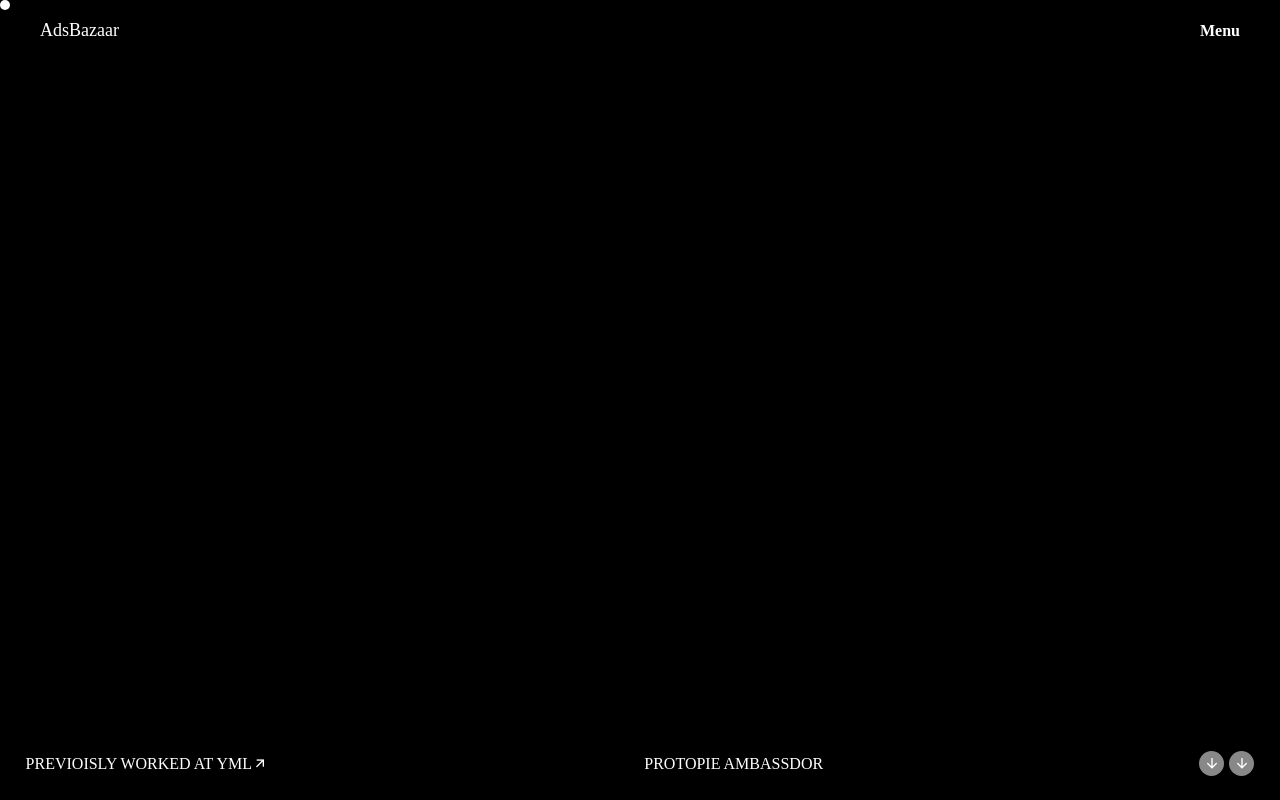
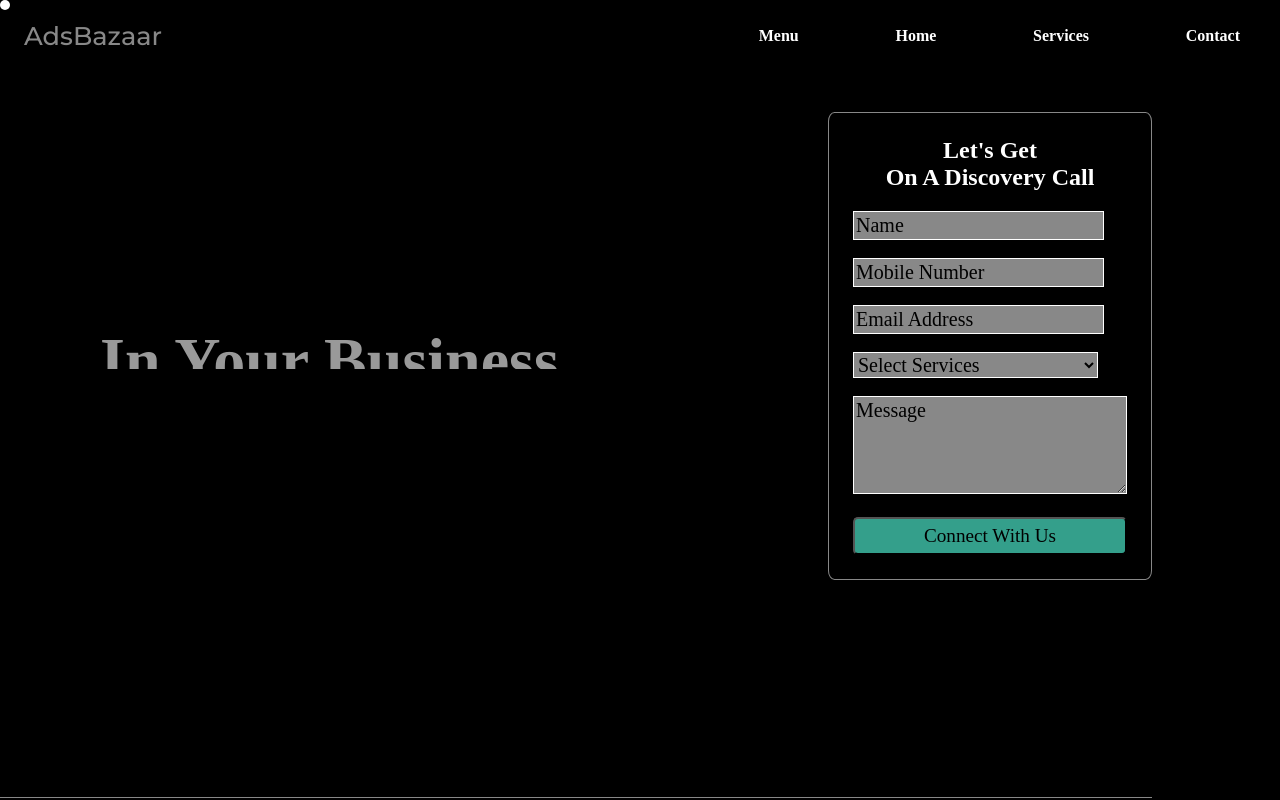
Before and after one commit to MeenakshiSingh1810/AdsBazaar, a plain HTML site: page index.html in a window 1280 px wide. Shown: the top 800 px of the page. Drawn offline with nearby package versions, Linux system fonts and the light colour scheme; a script that the page names is missing.

Commit message:
Uploaded New Changes

```diff
--- a/index.html
+++ b/index.html
@@ -3,7 +3,7 @@
 <head>
     <meta charset="UTF-8">
     <meta name="viewport" content="width=device-width, initial-scale=1.0">
-    <title>Document</title>
+    <title>AdsBazaar - Best Digital Marketing</title>
     <link rel="stylesheet" href="loco.css">
     <link href="https://cdn.jsdelivr.net/npm/remixicon@3.5.0/fonts/remixicon.css" rel="stylesheet">
     <link rel="stylesheet" href="styles.css">
@@ -14,27 +14,63 @@
     <div id="main">
         <div id="hero">
             <div id="nav">
-                <a href="">AdsBazaar</a>
+                <a href="#" class="logo">AdsBazaar</a>
                 <h4>Menu</h4>
+                <h4>Home</h4>
+                <h4>Services</h4>
+                <h4>Contact</h4>
             </div>
-            <div id="heading">
-                <div class="bounding"> <h1 class="boundingelem">PRODUCT</h1></div>
-                <div class="bounding"> <h1 class="boundingelem" id="second">DESIGNER</h1></div>
+            <div class="hero-section">
+                <div id="heading">
+                    <div class="bounding"> <h1 class="boundingelem">Want Growth</h1></div>
+                    <div class="bounding"> <h1 class="boundingelem" id="second">In Your Business</h1></div>
+                    <div class="bounding"> <h1 class="boundingelem" id="third">Try <span id="AdsBazaar-third">AdsBazaar</span></h1></div>
+                </div>
+                <div id="form-container">
+                    <h1><p>
+                        Let's Get
+                    </p>On A Discovery Call</h1>
+                    <form action="#" method="POST">
+                        <label for="name"></label>
+                        <input type="text" id="name" name="name" placeholder="Name" required><br><br>
 
+                        <label for="mobile"></label>
+                        <input type="tel" id="mobile" name="mobile" placeholder="Mobile Number" required><br><br>
 
+                        <label for="email"></label>
+                        <input type="email" id="email" name="email" placeholder="Email Address" required><br><br>
+
+                        <label for="service"></label>
+                        <select id="service" name="service" required>
+                            <option value="Select Services">Select Services</option>
+                            <option value="Website Development">Website Development</option>
+                            <option value="Social Media Marketing">Social Media Marketing</option>
+                            <option value="Content Marketing">Content Marketing</option>
+                            <option value="Search Engine Optimization">Search Engine Optimization</option>
+                            <option value="Blogging">Blogging</option>
+                            <option value="Paid Advertising">Paid Advertising</option>
+                            <option value="Video Production">Video Production</option>
+                        </select><br><br>
+
+                        <label for="message"></label>
+                        <textarea id="message" name="message" rows="4" cols="23" placeholder="Message"></textarea><br><br>
+
+                        <button id="submit-bt">Connect With Us</button>
+                    </form>
+                </div>
             </div>
             <div id="smallheadings">
                 <div class="bounding">
-                    <h5 class="boundingelem">Available for Freelance</h5></div>
-                    <div class="bounding">  <h5 class="boundingelem">work from may</h5></div>
+                    <!-- <h5 class="boundingelem">Available for Freelance</h5></div> -->
+                    <!-- <div class="bounding">  <h5 class="boundingelem">work from may</h5></div> -->
 
             </div>
             <div id="herofooter">
-                <a href="#">previoisly worked at yml<i class="ri-arrow-right-up-line"></i></a>
-                <a href="#">protopie ambassdor</a>
+                <!-- <a href="#">previously worked at yml<i class="ri-arrow-right-up-line"></i></a> -->
+                <!-- <a href="#">protopie ambassdor</a> -->
                 <div id="iconset">
-                    <div class="circles"><i class="ri-arrow-down-line"></i></div>
-                    <div class="circles"><i class="ri-arrow-down-line"></i></div>
+                    <!-- <div class="circles"><i class="ri-arrow-down-line"></i></div> -->
+                    <!-- <div class="circles"><i class="ri-arrow-down-line"></i></div> -->
                 </div>
             </div>
         </div>
--- a/styles.css
+++ b/styles.css
@@ -1,4 +1,5 @@
-
+@import url('https://fonts.googleapis.com/css2?family=Poppins&display=swap');
+@import url('https://fonts.googleapis.com/css2?family=Montserrat:wght@500&display=swap');
 *{
     margin: 0;
     padding: 0;
@@ -23,9 +24,87 @@ html,body{
     width: fit-content;
     overflow: hidden;
 }
+
+.bounding #second{
+    margin: 40px 100px;
+}
+
+.bounding #AdsBazaar-third{
+    /* animation: opac?ity 1s ease-in; */
+    transform: translateY(80%);
+    font-size: 2em;
+    color: #52f9da;
+}
+
+#form-container{
+    font-family: 'General Sans Medium';
+    position: absolute;
+    right: 5em;
+    top: 5em;
+}
+
+input,label,select{
+    font-size: 20px;
+}
+
+input{
+    padding: 2px;
+}
+
+input::placeholder{
+    color: black;
+}
+
+input,select,textarea{
+    background-color: #888;
+    border: white solid 1px;
+}
+
+textarea{
+    padding: 2px;
+    font-size: 20px;
+}
+
+textarea::placeholder{
+    color: black;
+}
+
+#form-container{
+    position: absolute;
+    right: 8em;
+    top: 7em;
+    padding: 1.5em 1.5em;
+    border-radius: 2%;
+    border: #888 solid 1px;
+}
+
+#form-container select{
+    width: 245px;
+}
+
+#form-container button{
+    font-size: 1.2em;
+    cursor: pointer;
+    padding: 6px;
+    width: 100%;
+    display: block;
+    margin: auto;
+    background-color: #52f9daa3;
+    border-radius: 5px;
+}
+
+#form-container h1{
+    font-size: 1.5em;
+    text-align: center;
+    margin-bottom:  20px;
+}
+
+#form-container p{
+    text-align: center;
+}
+
 .bounding .boundingelem{
-    transform: translateY(100%
-    );
+    transform: translateY(100%);
 }
 #main{
     width: 100%;
@@ -39,32 +118,45 @@ html,body{
     color: white;
     position: relative;
 }
+
+#main .logo{
+    font-family: 'Montserrat', sans-serif;
+    font-weight: 500;
+    color: #888;
+    font-size: 1.6em;
+    margin-left: -400px;
+    margin-right: 500px;
+}
+
 #nav{
     display: flex;
     align-items: center;
     justify-content: space-between;
-    width: 100%;
+    width: 70%;
+    margin-left: 24em;
     padding: 20px 40px;
     color: white;
+    /* cursor: pointer; */
 }
 #nav a{
+    /* font-family: 'Montserrat', sans-serif; */
     text-decoration: none;
     font-size: 18px;
    color: white;
 }
+#nav a,h1{
+    cursor: pointer;
+}
+
 #heading{
     margin-top: 90px;
-
 }
 #heading h1{
     margin-left: 30px;
     opacity: 0.6;
     line-height: 1;
-    font-size: 10vw;
+    font-size: 5vw;
    font-weight: 900;
-}
-#heading #second{
-    margin-left: 230px;
 }
 #smallheadings{
     margin-top: 100px;
```
